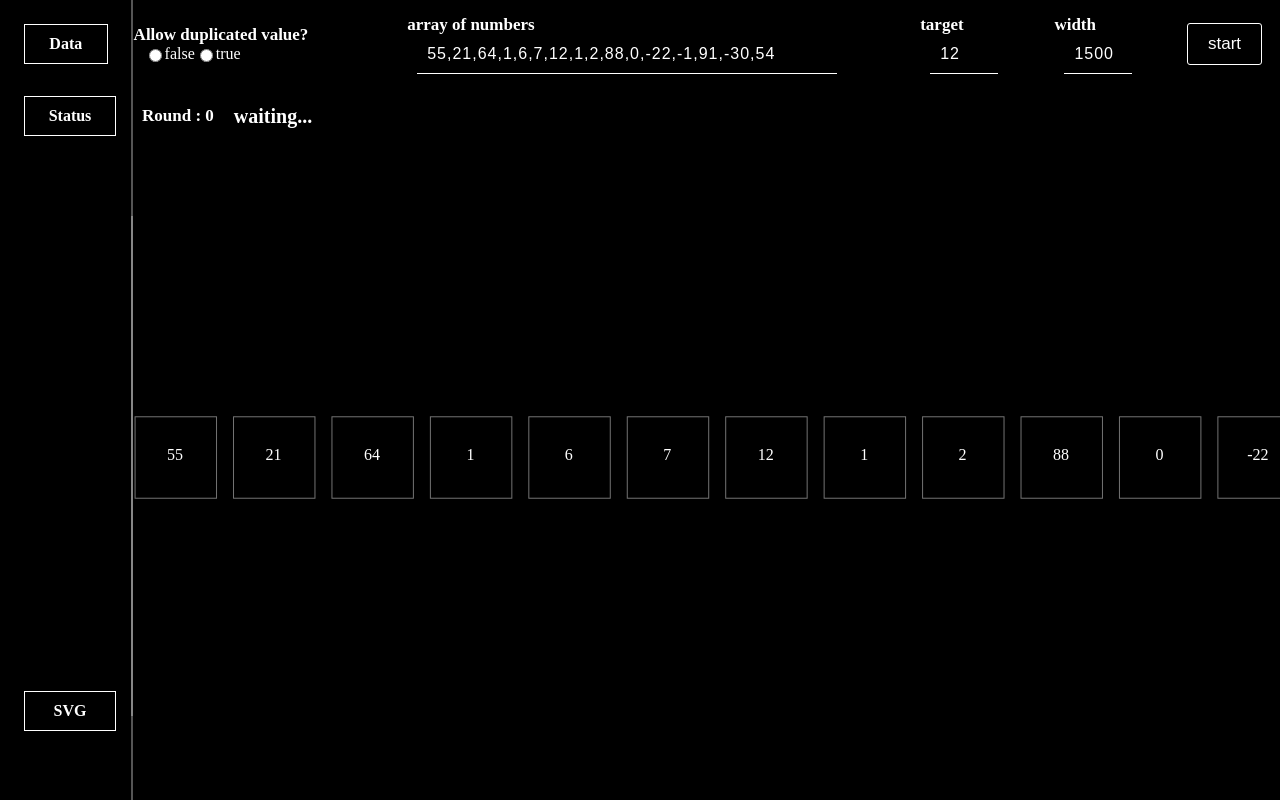
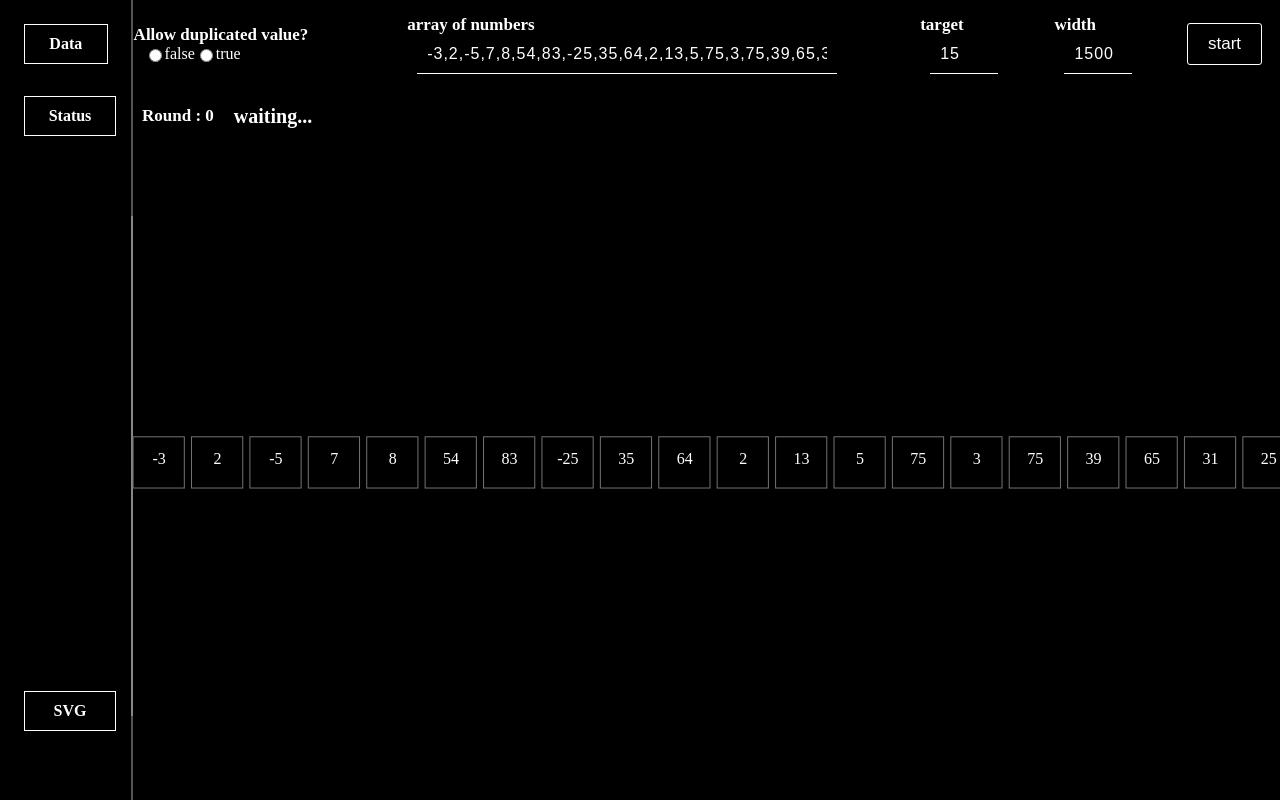
Before and after one commit to pikpokjeon/JS-Data-Visualization-Project, a plain HTML site: page Algorithms/binarySearch.html in a window 1280 px wide. Drawn offline with Linux system fonts and the light colour scheme.

```diff
--- a/Algorithms/binarySearch.html
+++ b/Algorithms/binarySearch.html
@@ -24,12 +24,12 @@
 
         <div>
           <label for="data-list">array of numbers</label>
-          <div><input type="text" id="data-list" name="data-list" value="55,21,64,1,6,7,12,1,2,88,0,-22,-1,91,-30,54" />
+          <div><input type="text" id="data-list" name="data-list" value="-3,2,-5,7,8,54,83,-25,35,64,2,13,5,75,3,75,39,65,31,25,74,45,15,26,59,21,19" />
           </div>
         </div>
         <div>
           <label for="target">target</label>
-          <div><input type="text" id="target" name="target" value="12" /></div>
+          <div><input type="text" id="target" name="target" value="15" /></div>
         </div>
         <div>
           <label for="width">width</label>
--- a/Algorithms/main.js
+++ b/Algorithms/main.js
@@ -401,7 +401,7 @@
             if (arr[mid] < target) return goBS(time, i + 1, arr, mid, right)
             else if (arr[mid] > target) return goBS(time, i + 1, arr, left, mid)
 
-        }, time)
+        }, 1000)
 
     }
 
```
Also changed, not shown: README.md, bs-def.png (deleted), bs-gif.gif (added), bs-size.png (deleted), bs-sort.png (deleted), bs.png (deleted).
